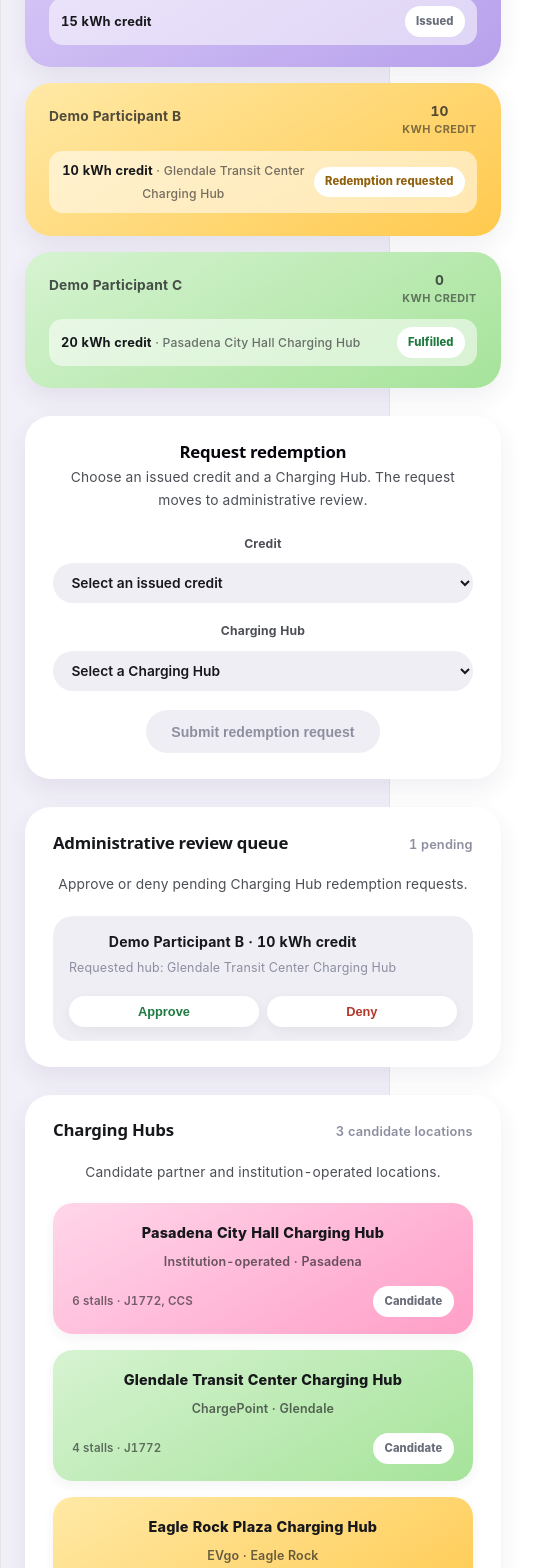
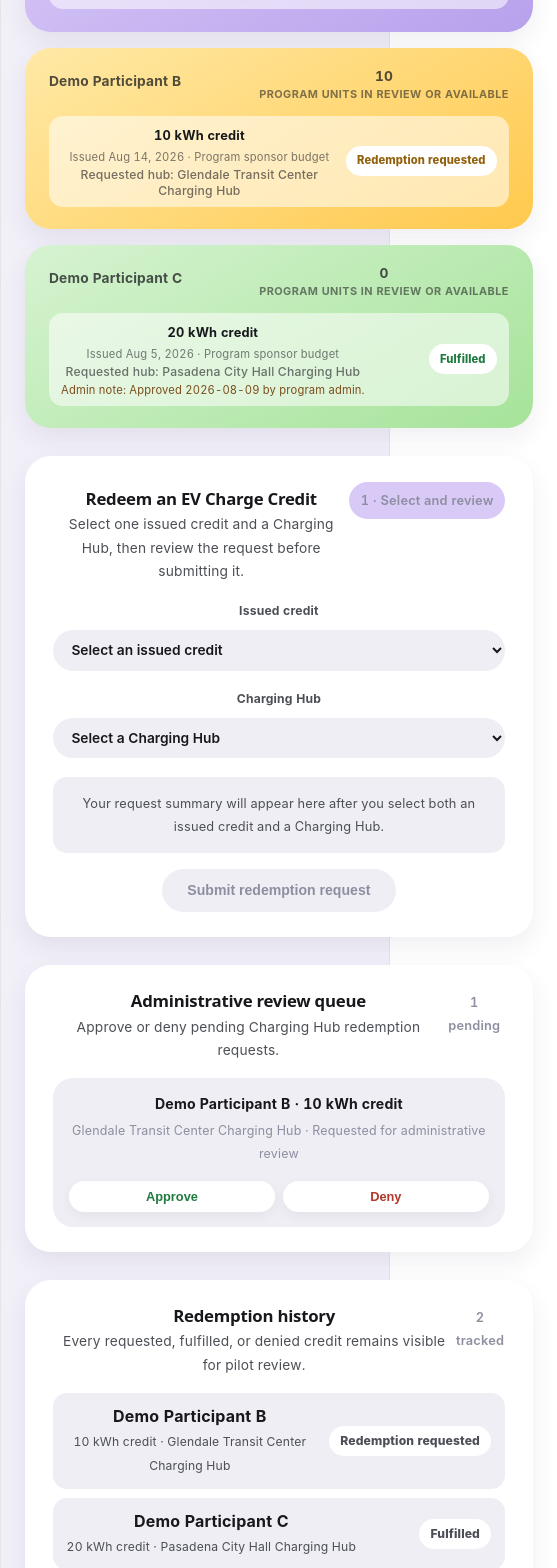
Before and after one commit to griswoldwonders/relay-rider-green-wallet, a React (Vite) app: page / in a window 390 px wide. Shown: the part 420-1988 px from the top of the page, 557 px wide, since content can reach past the window. Built offline with nearby package versions, Linux system fonts and the light colour scheme.

Commit message:
Build EV credit redemption module

```diff
--- a/src/App.css
+++ b/src/App.css
@@ -454,21 +454,49 @@ body {
 .tag-accent { background: var(--white); color: var(--pending); }
 .tag-warning { background: var(--white); color: var(--pending); }
 
+/* ---------- Redemption module enhancement ---------- */
+.gw-notice {
+  display: flex;
+  align-items: center;
+  gap: 0.75rem;
+  padding: 0.85rem 1rem;
+  margin-bottom: 1.2rem;
+  border: 1px solid rgba(52, 130, 92, 0.22);
+  border-radius: var(--radius-md);
+  background: rgba(228, 247, 235, 0.9);
+  color: #245d43;
+  font-size: 0.82rem;
+}
+.gw-notice span { flex: 1; }
+.gw-notice button { border: 0; background: transparent; color: inherit; cursor: pointer; font: inherit; font-weight: 700; text-decoration: underline; }
+.gw-section-label > div { min-width: 0; }
+.gw-section-label > div p { margin: 0.25rem 0 0; color: var(--ink-soft); font-size: 0.86rem; }
+.gw-step-badge { flex: none; padding: 0.45rem 0.7rem; border-radius: var(--radius-pill); background: var(--purple-a); color: var(--purple-b); font-size: 0.72rem; font-weight: 800; }
+.gw-credit-row > span:first-child { display: flex; flex-direction: column; gap: 0.18rem; min-width: 0; }
+.gw-credit-meta, .gw-credit-hub, .gw-credit-note { display: block; color: rgba(23, 24, 28, 0.56); font-size: 0.7rem; line-height: 1.3; }
+.gw-credit-note { color: #7b4d1c; }
+.gw-request-summary { display: grid; grid-template-columns: minmax(0, 1fr) minmax(220px, 0.8fr); gap: 1rem; align-items: center; padding: 1rem; margin-bottom: 1rem; border: 1px solid rgba(112, 78, 190, 0.18); border-radius: var(--radius-md); background: linear-gradient(135deg, rgba(248, 245, 255, 0.95), rgba(251, 249, 255, 0.65)); }
+.gw-request-summary > div:first-child { display: flex; flex-direction: column; gap: 0.22rem; }
+.gw-request-summary strong { font-size: 0.94rem; }
+.gw-request-summary span:not(.gw-summary-label) { color: var(--ink-soft); font-size: 0.78rem; }
+.gw-summary-label { color: var(--purple-b); font-size: 0.68rem; font-weight: 800; letter-spacing: 0.08em; text-transform: uppercase; }
+.gw-summary-warning { padding: 0.7rem 0.8rem; border-left: 3px solid #d7993d; color: #76501f; font-size: 0.76rem; line-height: 1.4; }
+.gw-selection-hint { padding: 0.9rem 1rem; margin-bottom: 1rem; border-radius: var(--radius-md); background: var(--neutral-soft); color: var(--ink-soft); font-size: 0.8rem; }
+.gw-history-list { display: flex; flex-direction: column; gap: 0.55rem; }
+.gw-history-row { display: flex; align-items: center; justify-content: space-between; gap: 1rem; padding: 0.75rem 0.85rem; border-radius: var(--radius-md); background: var(--neutral-soft); }
+.gw-history-row > div { display: flex; flex-direction: column; gap: 0.15rem; }
+.gw-history-row span { color: var(--ink-soft); font-size: 0.76rem; }
+.gw-footer { padding: 0.5rem 0 2rem; color: var(--ink-faint); font-size: 0.72rem; text-align: center; }
+
 @media (max-width: 640px) {
-  .gw-header {
-    flex-direction: column;
-  }
+  .gw-header { flex-direction: column; }
+  .gw-review-row { flex-direction: column; align-items: flex-start; }
+  .gw-review-actions { width: 100%; }
+  .gw-secondary-button { flex: 1; }
+}
 
-  .gw-review-row {
-    flex-direction: column;
-    align-items: flex-start;
-  }
-
-  .gw-review-actions {
-    width: 100%;
-  }
-
-  .gw-secondary-button {
-    flex: 1;
-  }
+@media (max-width: 680px) {
+  .gw-request-summary { grid-template-columns: 1fr; }
+  .gw-notice { align-items: flex-start; flex-wrap: wrap; }
+  .gw-notice span { flex-basis: 100%; order: 3; }
 }
--- a/src/App.jsx
+++ b/src/App.jsx
@@ -1,4 +1,4 @@
-import { useState } from "react";
+import { useMemo, useState } from "react";
 import {
   CREDIT_STATUSES,
   seedChargingHubs,
@@ -20,22 +20,38 @@ function Tag({ children, tone = "neutral" }) {
   return <span className={`tag tag-${tone}`}>{children}</span>;
 }
 
+function formatDate(date) {
+  return new Intl.DateTimeFormat("en-US", { month: "short", day: "numeric", year: "numeric" }).format(
+    new Date(`${date}T00:00:00`)
+  );
+}
+
 export default function App() {
   const [credits, setCredits] = useState(seedGreenWalletCredits);
   const [draft, setDraft] = useState({ creditId: "", chargingHubId: "" });
+  const [notice, setNotice] = useState("");
 
   const hubsById = Object.fromEntries(seedChargingHubs.map((hub) => [hub.id, hub]));
   const participantIds = [...new Set(credits.map((c) => c.participantId))];
   const pendingReview = credits.filter((c) => c.status === CREDIT_STATUSES.redemption_requested);
+  const selectedCredit = credits.find((credit) => credit.id === draft.creditId);
+  const selectedHub = seedChargingHubs.find((hub) => hub.id === draft.chargingHubId);
+  const availableCredits = credits.filter((credit) => credit.status === CREDIT_STATUSES.issued);
+  const requestHistory = useMemo(
+    () => credits.filter((credit) => credit.status !== CREDIT_STATUSES.issued),
+    [credits]
+  );
 
   function submitRedemption() {
-    if (!draft.creditId || !draft.chargingHubId) return;
-    setCredits((current) => requestRedemption(current, draft.creditId, draft.chargingHubId));
+    if (!selectedCredit || !selectedHub) return;
+    setCredits((current) => requestRedemption(current, selectedCredit.id, selectedHub.id));
+    setNotice(`Request submitted for ${selectedCredit.amountUnits} ${selectedCredit.unitLabel}. An administrator must review it before fulfillment.`);
     setDraft({ creditId: "", chargingHubId: "" });
   }
 
   function decideRedemption(creditId, approve) {
-    setCredits((current) => reviewRedemption(current, creditId, approve, approve ? "" : "Denied by program admin."));
+    setCredits((current) => reviewRedemption(current, creditId, approve, approve ? "Approved by program admin." : "Denied by program admin."));
+    setNotice(approve ? "Redemption approved and marked fulfilled." : "Redemption denied and returned with an administrator note.");
   }
 
   return (
@@ -45,19 +61,25 @@ export default function App() {
           <span className="gw-eyebrow">Relay Rider · Program Incentive</span>
           <h1>Green Wallet · EV Charge Credit</h1>
           <p>
-            Participants earn EV Charge Credit from the sponsoring institution&rsquo;s program budget and redeem it
-            at a partner or institution-operated Charging Hub. Every redemption request requires administrative
-            review before it is marked fulfilled. This is a research-beta prototype, not an activated payment
-            system.
+            Redeem an issued EV Charge Credit at a partner or institution-operated Charging Hub. Every redemption request
+            requires administrative review before it is marked fulfilled.
           </p>
         </div>
         <span className="pill-badge">Prototype · For pilot review only</span>
       </header>
 
+      {notice && (
+        <div className="gw-notice" role="status">
+          <strong>Request update</strong>
+          <span>{notice}</span>
+          <button type="button" aria-label="Dismiss request update" onClick={() => setNotice("")}>Dismiss</button>
+        </div>
+      )}
+
       <section>
         <div className="gw-section-label">
-          <h2>Participant balances</h2>
-          <span>{participantIds.length} participants</span>
+          <h2>Participant EV Charge Credits</h2>
+          <span>{participantIds.length} participants · {availableCredits.length} available entries</span>
         </div>
         <div className="gw-grid">
           {participantIds.map((participantId) => {
@@ -68,19 +90,16 @@ export default function App() {
               <article className="gw-card" key={participantId}>
                 <div className="gw-card-head">
                   <span>{displayName}</span>
-                  <span className="gw-balance">
-                    {balance}
-                    <small>kWh credit</small>
-                  </span>
+                  <span className="gw-balance">{balance}<small>program units in review or available</small></span>
                 </div>
                 <ul>
                   {participantCredits.map((credit) => (
                     <li className="gw-credit-row" key={credit.id}>
-                      <span className="gw-credit-amount">
-                        {credit.amountUnits} {credit.unitLabel}
-                        {credit.chargingHubId && (
-                          <span className="gw-credit-hub"> · {hubsById[credit.chargingHubId]?.name ?? credit.chargingHubId}</span>
-                        )}
+                      <span>
+                        <span className="gw-credit-amount">{credit.amountUnits} {credit.unitLabel}</span>
+                        <span className="gw-credit-meta">Issued {formatDate(credit.issuedDate)} · {credit.issuedBy}</span>
+                        {credit.chargingHubId && <span className="gw-credit-hub">Requested hub: {hubsById[credit.chargingHubId]?.name ?? credit.chargingHubId}</span>}
+                        {credit.reviewNote && <span className="gw-credit-note">Admin note: {credit.reviewNote}</span>}
                       </span>
                       <Tag tone={statusTone(credit.status)}>{credit.status}</Tag>
                     </li>
@@ -92,92 +111,106 @@ export default function App() {
         </div>
       </section>
 
-      <section className="gw-panel">
-        <h2>Request redemption</h2>
-        <p>Choose an issued credit and a Charging Hub. The request moves to administrative review.</p>
+      <section className="gw-panel gw-redemption-panel">
+        <div className="gw-section-label">
+          <div>
+            <h2>Redeem an EV Charge Credit</h2>
+            <p>Select one issued credit and a Charging Hub, then review the request before submitting it.</p>
+          </div>
+          <span className="gw-step-badge">1 · Select and review</span>
+        </div>
         <div className="gw-form-row">
           <label>
-            Credit
+            Issued credit
             <select value={draft.creditId} onChange={(e) => setDraft((d) => ({ ...d, creditId: e.target.value }))}>
               <option value="">Select an issued credit</option>
-              {credits
-                .filter((c) => c.status === CREDIT_STATUSES.issued)
-                .map((c) => (
-                  <option value={c.id} key={c.id}>
-                    {c.participantName} · {c.amountUnits} {c.unitLabel}
-                  </option>
+              {availableCredits.map((credit) => (
+                <option value={credit.id} key={credit.id}>{credit.participantName} · {credit.amountUnits} {credit.unitLabel}</option>
               ))}
             </select>
           </label>
           <label>
             Charging Hub
-            <select
-              value={draft.chargingHubId}
-              onChange={(e) => setDraft((d) => ({ ...d, chargingHubId: e.target.value }))}
-            >
+            <select value={draft.chargingHubId} onChange={(e) => setDraft((d) => ({ ...d, chargingHubId: e.target.value }))}>
               <option value="">Select a Charging Hub</option>
               {seedChargingHubs.map((hub) => (
-                <option value={hub.id} key={hub.id}>
-                  {hub.name} ({hub.network})
-                </option>
+                <option value={hub.id} key={hub.id}>{hub.name} · {hub.city} · {hub.status}</option>
               ))}
             </select>
           </label>
         </div>
-        <button className="gw-primary-button" disabled={!draft.creditId || !draft.chargingHubId} onClick={submitRedemption}>
+
+        {selectedCredit && selectedHub ? (
+          <div className="gw-request-summary">
+            <div>
+              <span className="gw-summary-label">Request summary</span>
+              <strong>{selectedCredit.amountUnits} {selectedCredit.unitLabel} for {selectedCredit.participantName}</strong>
+              <span>{selectedHub.name} · {selectedHub.network} · {selectedHub.connectorTypes.join(", ")}</span>
+            </div>
+            <div className="gw-summary-warning">Approval is required. This prototype does not reserve a charger or process a payment.</div>
+          </div>
+        ) : (
+          <div className="gw-selection-hint">Your request summary will appear here after you select both an issued credit and a Charging Hub.</div>
+        )}
+        <button className="gw-primary-button" disabled={!selectedCredit || !selectedHub} onClick={submitRedemption}>
           Submit redemption request
         </button>
       </section>
 
       <section className="gw-panel">
         <div className="gw-section-label">
+          <div>
             <h2>Administrative review queue</h2>
+            <p>Approve or deny pending Charging Hub redemption requests.</p>
+          </div>
           <span>{pendingReview.length} pending</span>
         </div>
-        <p>Approve or deny pending Charging Hub redemption requests.</p>
-        {pendingReview.length ? (
-          pendingReview.map((credit) => (
+        {pendingReview.length ? pendingReview.map((credit) => (
           <div className="gw-review-row" key={credit.id}>
             <div className="gw-review-main">
-                <strong>
-                  {credit.participantName} · {credit.amountUnits} {credit.unitLabel}
-                </strong>
-                <small>Requested hub: {hubsById[credit.chargingHubId]?.name ?? credit.chargingHubId}</small>
+              <strong>{credit.participantName} · {credit.amountUnits} {credit.unitLabel}</strong>
+              <small>{hubsById[credit.chargingHubId]?.name ?? credit.chargingHubId} · Requested for administrative review</small>
             </div>
             <div className="gw-review-actions">
-                <button className="gw-secondary-button approve" onClick={() => decideRedemption(credit.id, true)}>
-                  Approve
-                </button>
-                <button className="gw-secondary-button deny" onClick={() => decideRedemption(credit.id, false)}>
-                  Deny
-                </button>
+              <button className="gw-secondary-button approve" onClick={() => decideRedemption(credit.id, true)}>Approve</button>
+              <button className="gw-secondary-button deny" onClick={() => decideRedemption(credit.id, false)}>Deny</button>
             </div>
           </div>
-          ))
-        ) : (
-          <p className="gw-empty-state">No redemption requests awaiting review.</p>
-        )}
+        )) : <p className="gw-empty-state">No redemption requests awaiting review.</p>}
       </section>
 
       <section className="gw-panel">
         <div className="gw-section-label">
-          <h2>Charging Hubs</h2>
-          <span>{seedChargingHubs.length} candidate locations</span>
+          <div>
+            <h2>Redemption history</h2>
+            <p>Every requested, fulfilled, or denied credit remains visible for pilot review.</p>
           </div>
-        <p>Candidate partner and institution-operated locations.</p>
+          <span>{requestHistory.length} tracked</span>
+        </div>
+        <div className="gw-history-list">
+          {requestHistory.map((credit) => (
+            <div className="gw-history-row" key={credit.id}>
+              <div><strong>{credit.participantName}</strong><span>{credit.amountUnits} {credit.unitLabel} · {credit.chargingHubId ? hubsById[credit.chargingHubId]?.name : "Hub not selected"}</span></div>
+              <Tag tone={statusTone(credit.status)}>{credit.status}</Tag>
+            </div>
+          ))}
+        </div>
+      </section>
+
+      <section className="gw-panel">
+        <div className="gw-section-label"><div><h2>Charging Hubs</h2><p>Candidate partner and institution-operated locations. Availability is not guaranteed.</p></div><span>{seedChargingHubs.length} candidate locations</span></div>
         <div className="gw-hub-grid">
           {seedChargingHubs.map((hub) => (
             <div className="gw-hub-card" key={hub.id}>
               <span className="gw-hub-name">{hub.name}</span>
               <span className="gw-hub-meta">{hub.network} · {hub.city}</span>
-              <div className="gw-hub-foot">
-                <span className="gw-hub-connectors">{hub.stalls} stalls · {hub.connectorTypes.join(", ")}</span>
-                <Tag tone="neutral">{hub.status}</Tag>
-              </div>
+              <div className="gw-hub-foot"><span className="gw-hub-connectors">{hub.stalls} stalls · {hub.connectorTypes.join(", ")}</span><Tag tone="neutral">{hub.status} · {hub.evidenceLabel}</Tag></div>
             </div>
           ))}
         </div>
       </section>
+
+      <footer className="gw-footer">EV Charge Credit is a non-monetary program incentive. This research-beta prototype is not an activated payment system.</footer>
     </div>
   );
 }
```
Also changed, not shown: 1 other file (tests, documents, lock files or other folders). Lines whose indentation alone changed are shown as unchanged.
